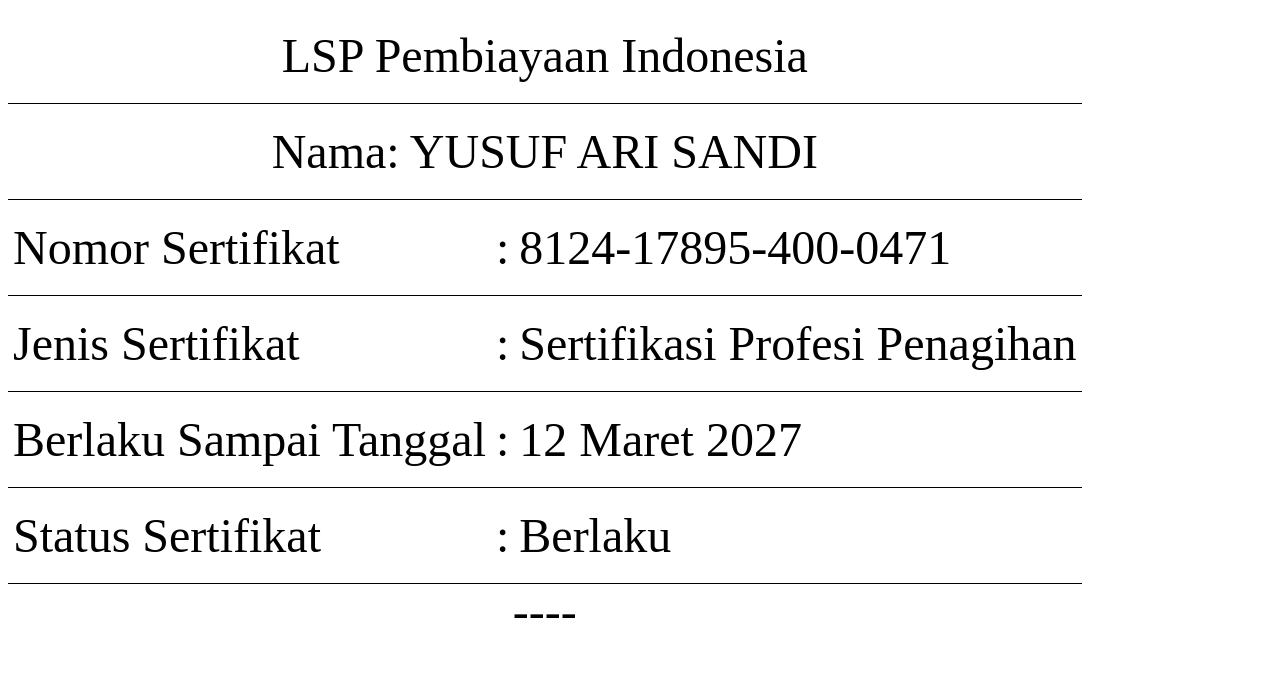
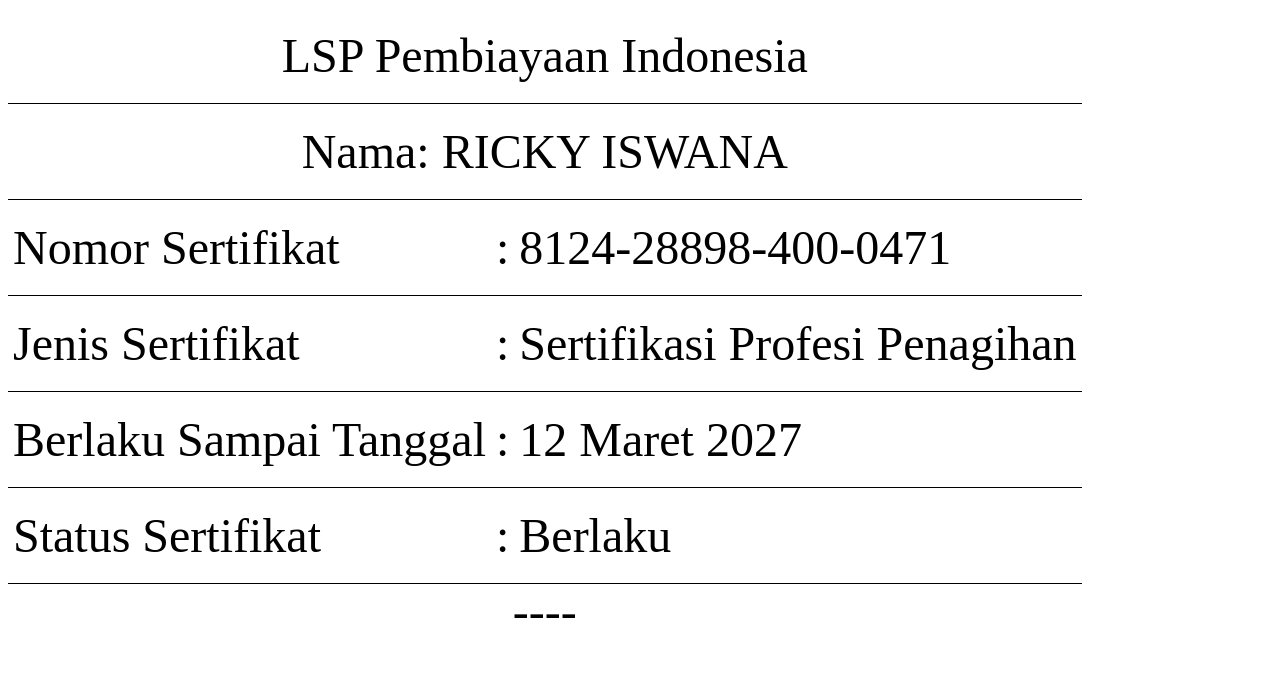
Before and after one commit to lsppi/cms.sppi.id-hsdfshfSS, a plain HTML site: page cms.sppi.id/qrview/ZnJtRGlnNWE=.html in a window 1280 px wide. Drawn offline with Linux system fonts and the light colour scheme.

Commit message:
Update ZnJtRGlnNWE=.html

```diff
--- a/cms.sppi.id/qrview/ZnJtRGlnNWE=.html
+++ b/cms.sppi.id/qrview/ZnJtRGlnNWE=.html
@@ -6,7 +6,7 @@
 	</tr>
 	<tr>
 		<td colspan="3" align="center" style="padding:20px 5px; border-bottom:1px solid #000;">
-			Nama: YUSUF ARI SANDI
+			Nama: RICKY ISWANA
 
 		</td>
 	</tr><tr>
@@ -17,7 +17,7 @@
 					:
 				</td>
 				<td style="padding:20px 5px; border-bottom:1px solid #000;">
-					8124-17895-400-0471
+					8124-28898-400-0471
 
 
 				</td>
```
